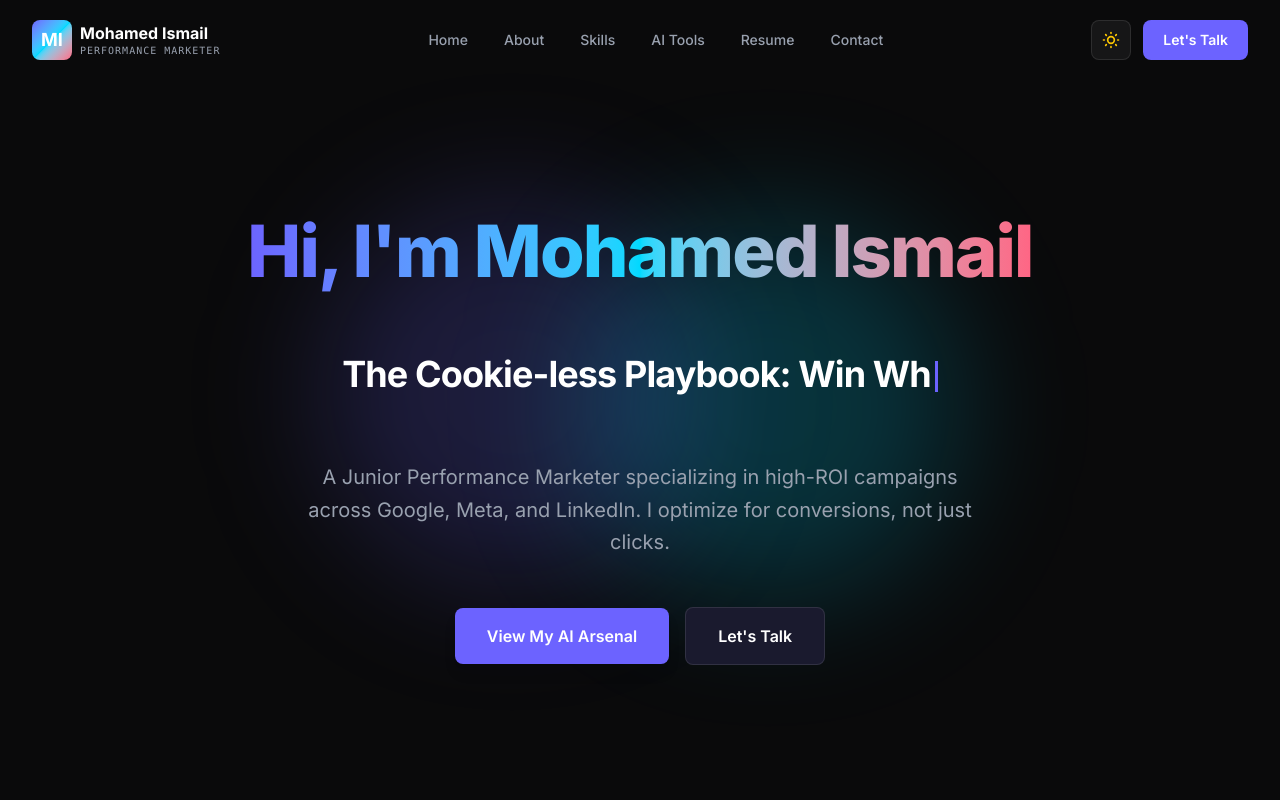
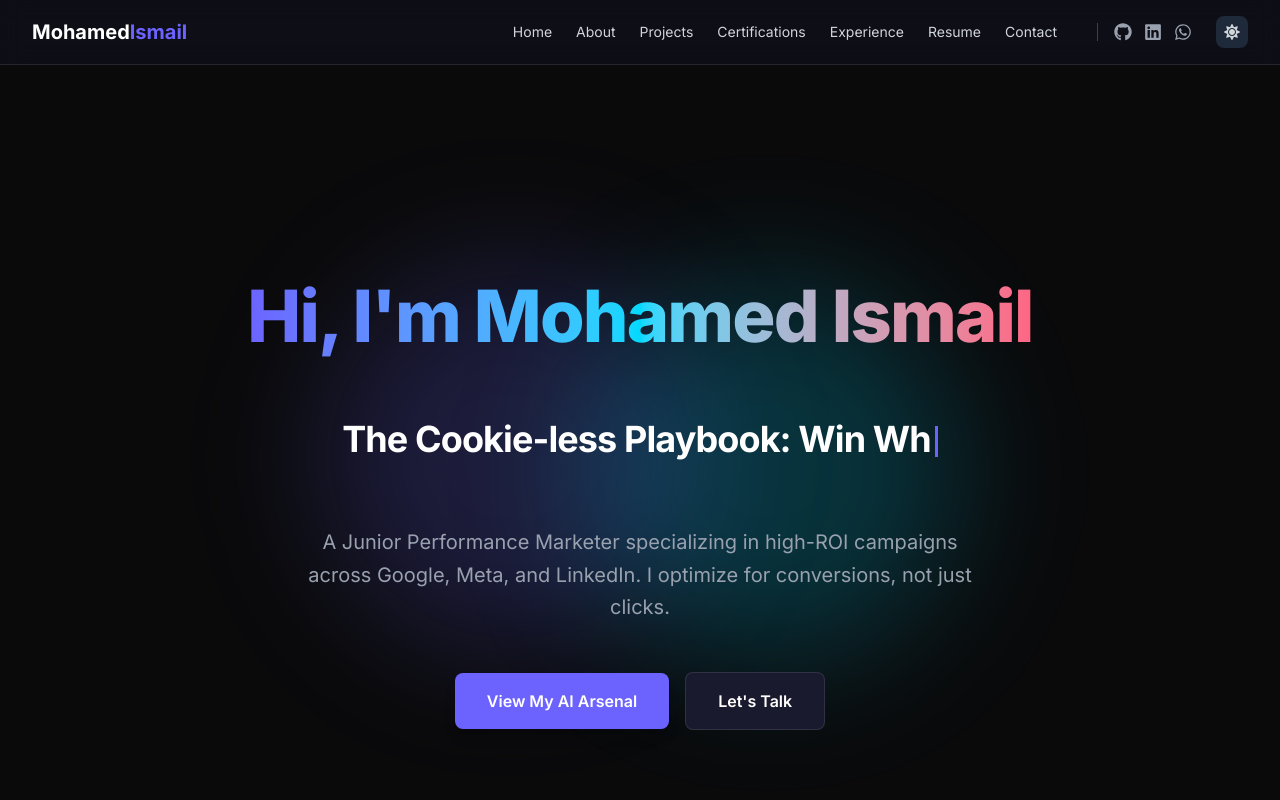
Before and after one commit to ismailgito/myportfolio, a Next.js app: page / in a window 1280 px wide. Shown: the top 800 px of the page. Built offline with nearby package versions, Linux system fonts and the light colour scheme.

Commit message:
change Navbar.jsx

```diff
--- a/src/components/Navbar.jsx
+++ b/src/components/Navbar.jsx
@@ -1,201 +1,144 @@
-// PORTFOLIO/myportfolio/src/components/Navbar.jsx
-
 "use client";
 
 import { useState, useEffect } from "react";
 import Link from "next/link";
 import { useTheme } from "@/context/ThemeContext";
+import { FaSun, FaMoon, FaGithub, FaLinkedin, FaWhatsapp } from "react-icons/fa";
+
+export default function Navbar() {
+  const { theme, toggleTheme } = useTheme();
+  const [mounted, setMounted] = useState(false);
+  const [isMenuOpen, setIsMenuOpen] = useState(false);
+
+  useEffect(() => {
+    setMounted(true);
+  }, []);
 
   const navLinks = [
-  { name: "Home", href: "#hero" },
-  { name: "About", href: "#about" },
-  { name: "Skills", href: "#skills" },
-  { name: "AI Tools", href: "#ai-tools" },
+    { name: "Home", href: "/" },
+    { name: "About", href: "/about" },
+    { name: "Projects", href: "#projects" },
+    { name: "Certifications", href: "#certificates" },
+    { name: "Experience", href: "#internships" },
     { name: "Resume", href: "#resume" },
-  { name: "Contact", href: "#contact" },
+    { name: "Contact", href: "/contact" },
   ];
 
-function SunIcon() {
-  return (
-    <svg
-      className="w-5 h-5 text-yellow-400"
-      fill="none"
-      viewBox="0 0 24 24"
-      stroke="currentColor"
-      strokeWidth={2}
-    >
-      <path
-        strokeLinecap="round"
-        strokeLinejoin="round"
-        d="M12 3v1m0 16v1m9-9h-1M4 12H3m15.364 6.364l-.707-.707M6.343 6.343l-.707-.707m12.728 0l-.707.707M6.343 17.657l-.707.707M16 12a4 4 0 11-8 0 4 4 0 018 0z"
-      />
-    </svg>
-  );
-}
+  // Your social media links - REPLACE WITH YOUR ACTUAL LINKS
+  const socialLinks = [
+    { name: "GitHub", icon: FaGithub, url: "https://github.com/ismailgito", color: "hover:text-gray-600" },
+    { name: "LinkedIn", icon: FaLinkedin, url: "https://linkedin.com/in/yourusername", color: "hover:text-blue-600" },
+    { name: "WhatsApp", icon: FaWhatsapp, url: "https://wa.me/919384222784", color: "hover:text-green-500" },
+  ];
 
-function MoonIcon() {
-  return (
-    <svg
-      className="w-5 h-5 text-gray-700"
-      fill="none"
-      viewBox="0 0 24 24"
-      stroke="currentColor"
-      strokeWidth={2}
-    >
-      <path
-        strokeLinecap="round"
-        strokeLinejoin="round"
-        d="M20.354 15.354A9 9 0 018.646 3.646 9.003 9.003 0 0012 21a9.003 9.003 0 008.354-5.646z"
-      />
-    </svg>
-  );
-}
-
-export default function Navbar() {
-  const [scrolled, setScrolled] = useState(false);
-  const [mobileOpen, setMobileOpen] = useState(false);
-  const { theme, toggleTheme, mounted } = useTheme();
-
-  useEffect(() => {
-    const onScroll = () => setScrolled(window.scrollY > 20);
-    window.addEventListener("scroll", onScroll);
-    return () => window.removeEventListener("scroll", onScroll);
-  }, []);
-
-  useEffect(() => {
-    document.body.style.overflow = mobileOpen ? "hidden" : "unset";
-    return () => {
-      document.body.style.overflow = "unset";
-    };
-  }, [mobileOpen]);
-
-  const handleClick = (e, href) => {
-    if (href.startsWith("#")) {
-      e.preventDefault();
-      const el = document.getElementById(href.replace("#", ""));
-      if (el) el.scrollIntoView({ behavior: "smooth" });
-      setMobileOpen(false);
-    }
-  };
-
-  const renderThemeIcon = () => {
-    if (!mounted) {
-      return (
-        <div className="w-5 h-5 rounded-full bg-gray-300 dark:bg-gray-600 animate-pulse" />
-      );
-    }
-    if (theme === "dark") {
-      return <SunIcon />;
-    }
-    return <MoonIcon />;
-  };
+  if (!mounted) return null;
 
   return (
-    <>
-      <nav
-        className={`fixed top-0 left-0 right-0 z-50 transition-all duration-300 ${scrolled
-          ? "bg-white/80 dark:bg-[#0A0A0B]/80 backdrop-blur-xl border-b border-gray-200 dark:border-white/10 shadow-sm"
-          : "bg-transparent"
-          }`}
-      >
+    <nav className="sticky top-0 z-50 bg-white/80 dark:bg-[#0F0F1A]/80 backdrop-blur-md border-b border-gray-200 dark:border-white/10">
       <div className="max-w-7xl mx-auto px-4 sm:px-6 lg:px-8">
-          <div className="flex items-center justify-between h-16 lg:h-20">
-
-            <Link href="/" className="flex items-center gap-2 group">
-              <div className="w-10 h-10 rounded-lg bg-gradient-to-br from-[#6C63FF] via-[#00D9FF] to-[#FF6584] flex items-center justify-center group-hover:scale-105 transition-transform">
-                <span className="text-white font-bold text-lg">MI</span>
-              </div>
-              <div className="hidden sm:block">
-                <p className="font-bold text-gray-900 dark:text-white leading-tight">
-                  Mohamed Ismail
-                </p>
-                <p className="text-[10px] text-gray-500 dark:text-gray-400 font-mono tracking-widest uppercase">
-                  Performance Marketer
-                </p>
-              </div>
+        <div className="flex justify-between items-center h-16">
+          {/* Logo */}
+          <Link href="/" className="text-xl font-bold font-poppins text-gray-900 dark:text-white">
+            Mohamed<span className="text-[#6C63FF]">Ismail</span>
           </Link>
 
-            <div className="hidden lg:flex items-center gap-1">
+          {/* Desktop Navigation */}
+          <div className="hidden md:flex items-center gap-6">
             {navLinks.map((link) => (
-                <a
+              <Link
                 key={link.name}
                 href={link.href}
-                  onClick={(e) => handleClick(e, link.href)}
-                  className="px-4 py-2 text-sm font-medium text-gray-600 dark:text-gray-400 hover:text-[#6C63FF] dark:hover:text-white transition-colors rounded-lg"
+                className="text-gray-700 dark:text-gray-300 hover:text-[#6C63FF] dark:hover:text-[#6C63FF] transition-colors text-sm"
               >
                 {link.name}
+              </Link>
+            ))}
+
+            {/* Social Icons */}
+            <div className="flex items-center gap-3 ml-4 pl-4 border-l border-gray-300 dark:border-gray-700">
+              {socialLinks.map((social) => {
+                const Icon = social.icon;
+                return (
+                  <a
+                    key={social.name}
+                    href={social.url}
+                    target="_blank"
+                    rel="noopener noreferrer"
+                    className={`text-gray-600 dark:text-gray-400 ${social.color} transition-colors`}
+                    aria-label={social.name}
+                  >
+                    <Icon size={18} />
                   </a>
-              ))}
+                );
+              })}
             </div>
 
-            <div className="flex items-center gap-3">
-
+            {/* Theme Toggle */}
             <button
               onClick={toggleTheme}
+              className="p-2 rounded-lg bg-gray-100 dark:bg-gray-800 text-gray-700 dark:text-gray-300"
               aria-label="Toggle theme"
-                className="w-10 h-10 rounded-lg bg-gray-100 dark:bg-white/5 border border-gray-200 dark:border-white/10 flex items-center justify-center hover:bg-gray-200 dark:hover:bg-white/10 transition-colors cursor-pointer"
             >
-                {renderThemeIcon()}
+              {theme === "dark" ? <FaSun size={16} /> : <FaMoon size={16} />}
             </button>
+          </div>
 
+          {/* Mobile menu button */}
+          <button
+            onClick={() => setIsMenuOpen(!isMenuOpen)}
+            className="md:hidden p-2 rounded-lg bg-gray-100 dark:bg-gray-800"
+          >
+            <svg className="w-6 h-6" fill="none" stroke="currentColor" viewBox="0 0 24 24">
+              {isMenuOpen ? (
+                <path strokeLinecap="round" strokeLinejoin="round" strokeWidth={2} d="M6 18L18 6M6 6l12 12" />
+              ) : (
+                <path strokeLinecap="round" strokeLinejoin="round" strokeWidth={2} d="M4 6h16M4 12h16M4 18h16" />
+              )}
+            </svg>
+          </button>
+        </div>
+
+        {/* Mobile Menu */}
+        {isMenuOpen && (
+          <div className="md:hidden py-4 border-t border-gray-200 dark:border-gray-800">
+            {navLinks.map((link) => (
+              <Link
+                key={link.name}
+                href={link.href}
+                onClick={() => setIsMenuOpen(false)}
+                className="block py-2 text-gray-700 dark:text-gray-300 hover:text-[#6C63FF] text-sm"
+              >
+                {link.name}
+              </Link>
+            ))}
+
+            {/* Social Icons in Mobile */}
+            <div className="flex gap-4 pt-4 mt-2 border-t border-gray-200 dark:border-gray-800">
+              {socialLinks.map((social) => {
+                const Icon = social.icon;
+                return (
                   <a
-                href="#contact"
-                onClick={(e) => handleClick(e, "#contact")}
-                className="hidden lg:inline-flex px-5 py-2.5 rounded-lg bg-[#6C63FF] hover:bg-[#5a52e0] text-white text-sm font-semibold transition-all"
+                    key={social.name}
+                    href={social.url}
+                    target="_blank"
+                    rel="noopener noreferrer"
+                    className={`text-gray-600 dark:text-gray-400 ${social.color} transition-colors`}
+                    aria-label={social.name}
                   >
-                Let&apos;s Talk
+                    <Icon size={20} />
                   </a>
-
+                );
+              })}
               <button
-                onClick={() => setMobileOpen(!mobileOpen)}
-                aria-label="Toggle menu"
-                className="lg:hidden w-10 h-10 rounded-lg bg-gray-100 dark:bg-white/5 border border-gray-200 dark:border-white/10 flex flex-col items-center justify-center gap-1.5 cursor-pointer"
+                onClick={toggleTheme}
+                className="p-1 rounded-lg bg-gray-100 dark:bg-gray-800 text-gray-700 dark:text-gray-300"
               >
-                <span
-                  className={`w-5 h-0.5 bg-gray-700 dark:bg-white rounded-full transition-all duration-300 ${mobileOpen ? "rotate-45 translate-y-[4px]" : ""
-                    }`}
-                />
-                <span
-                  className={`w-5 h-0.5 bg-gray-700 dark:bg-white rounded-full transition-all duration-300 ${mobileOpen ? "opacity-0" : ""
-                    }`}
-                />
-                <span
-                  className={`w-5 h-0.5 bg-gray-700 dark:bg-white rounded-full transition-all duration-300 ${mobileOpen ? "-rotate-45 -translate-y-[4px]" : ""
-                    }`}
-                />
+                {theme === "dark" ? <FaSun size={14} /> : <FaMoon size={14} />}
               </button>
             </div>
           </div>
+        )}
       </div>
     </nav>
-
-      {mobileOpen && (
-        <>
-          <div
-            className="fixed inset-0 bg-black/50 z-40 lg:hidden"
-            onClick={() => setMobileOpen(false)}
-          />
-          <div className="fixed top-0 right-0 bottom-0 w-[280px] bg-white dark:bg-[#0A0A0B] border-l border-gray-200 dark:border-white/10 z-50 lg:hidden pt-24 px-6">
-            {navLinks.map((link) => (
-              <a
-                key={link.name}
-                href={link.href}
-                onClick={(e) => handleClick(e, link.href)}
-                className="block px-4 py-3 text-gray-700 dark:text-gray-300 hover:text-[#6C63FF] dark:hover:text-white rounded-lg transition-colors"
-              >
-                {link.name}
-              </a>
-            ))}
-            <a
-              href="#contact"
-              onClick={(e) => handleClick(e, "#contact")}
-              className="block mt-6 w-full text-center px-6 py-3 rounded-lg bg-[#6C63FF] text-white font-semibold"
-            >
-              Let&apos;s Talk
-            </a>
-          </div>
-        </>
-      )}
-    </>
   );
 }
```
Lines whose indentation alone changed are shown as unchanged.
